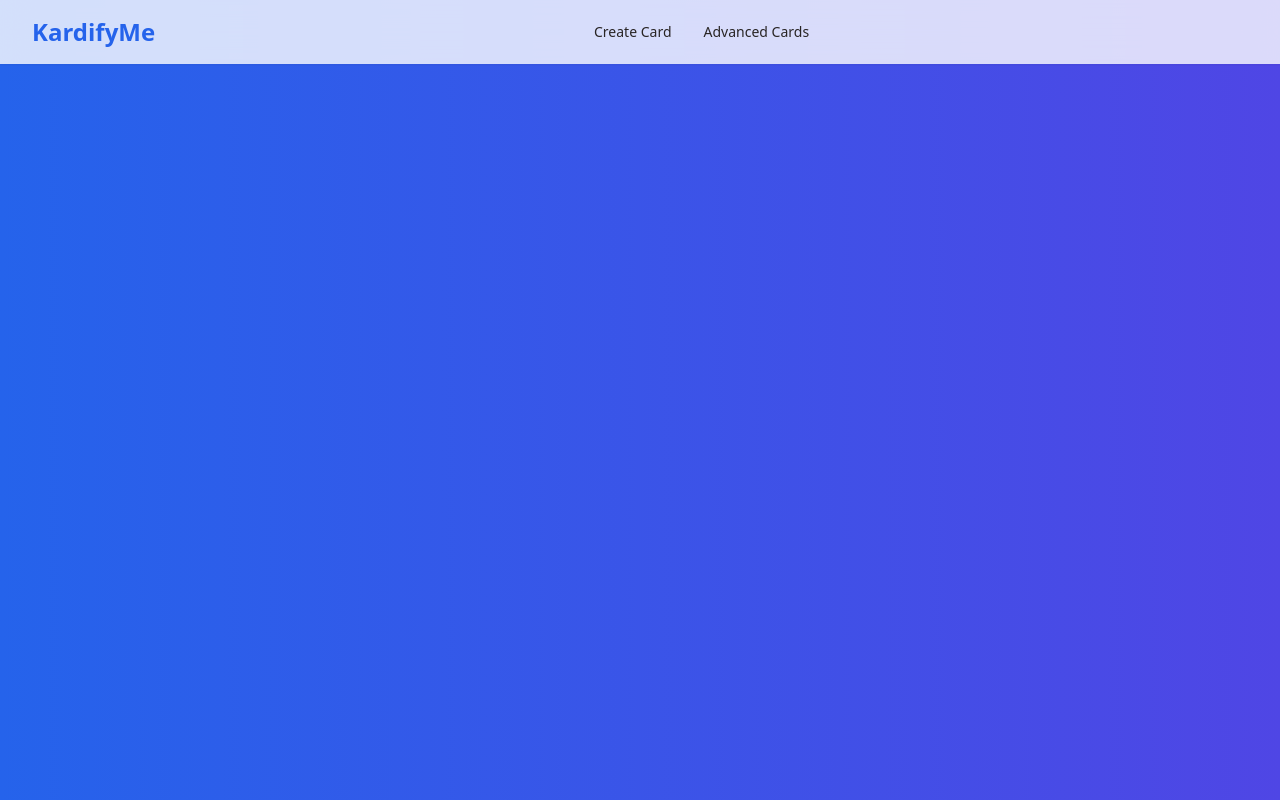
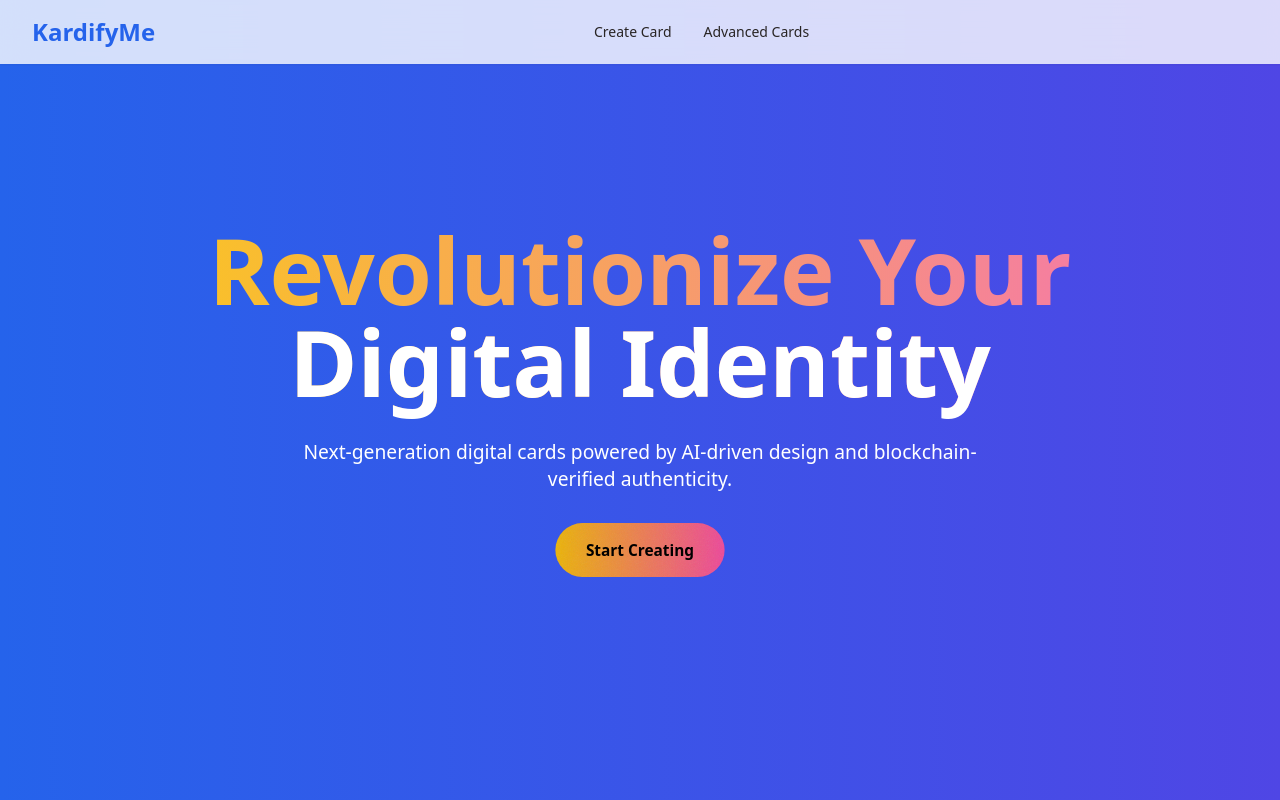
Before and after one commit to DanielAdisa/kardifyme, a Next.js app: page / in a window 1280 px wide. Shown: the top 800 px of the page. Built offline with nearby package versions, Linux system fonts and the light colour scheme.

Commit message:
Update page.tsx

```diff
--- a/app/page.tsx
+++ b/app/page.tsx
@@ -18,8 +18,8 @@ const LandingPage = () => {
     offset: ['start end', 'end start'],
   });
 
-  const heroOpacity = useTransform(scrollYProgress, [0, 0.5], [1, 0]);
-  const heroScale = useTransform(scrollYProgress, [0, 0.5], [1, 0.8]);
+  const heroOpacity = useScroll({ target: heroRef });
+  const heroScale = useTransform(scrollYProgress, [1, 0], [1, 0.8]);
 
   const featuresProgress = useScroll({ target: featuresRef });
   const featuresOpacity = useTransform(featuresProgress.scrollYProgress, [0, 0.5], [0, 1]);
```
